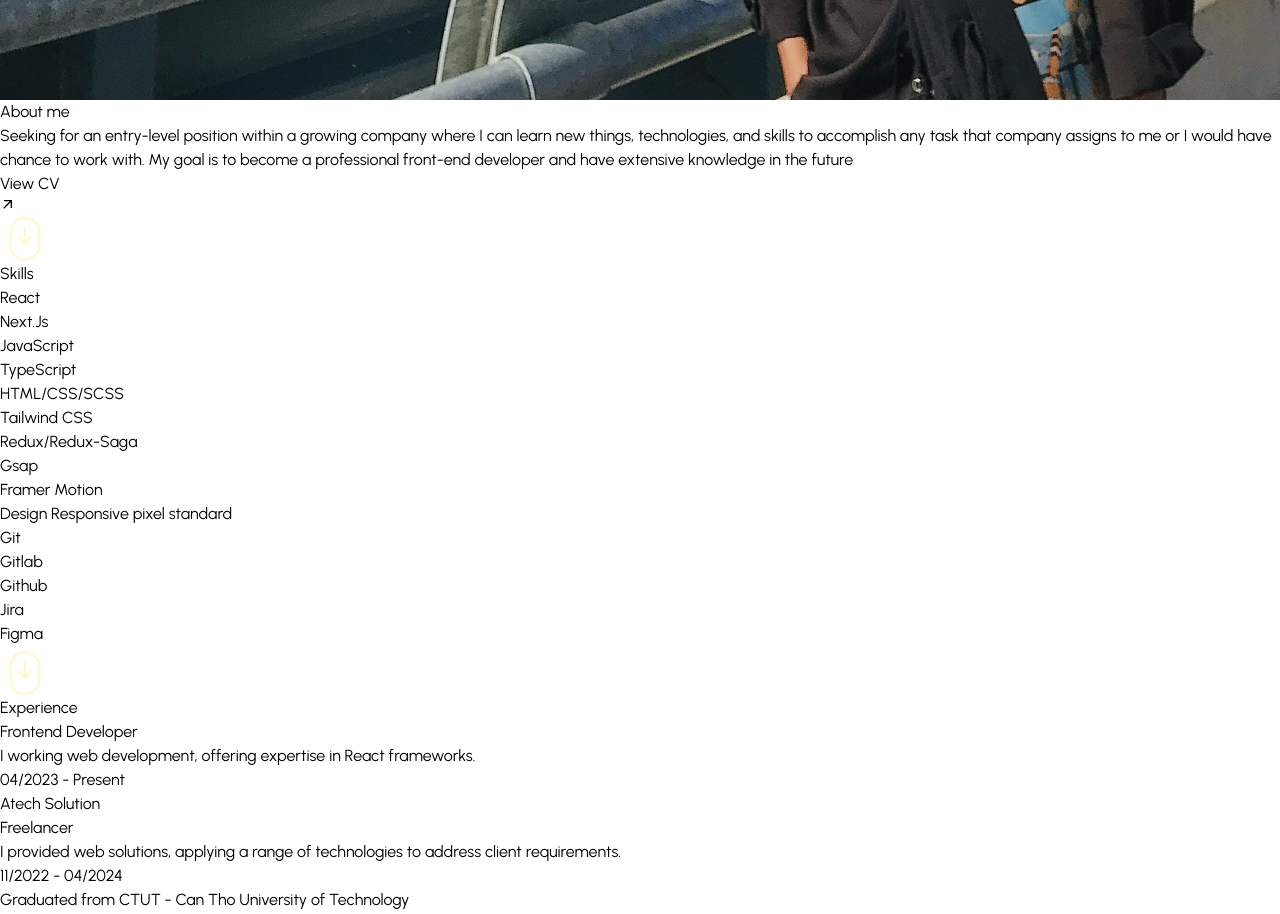
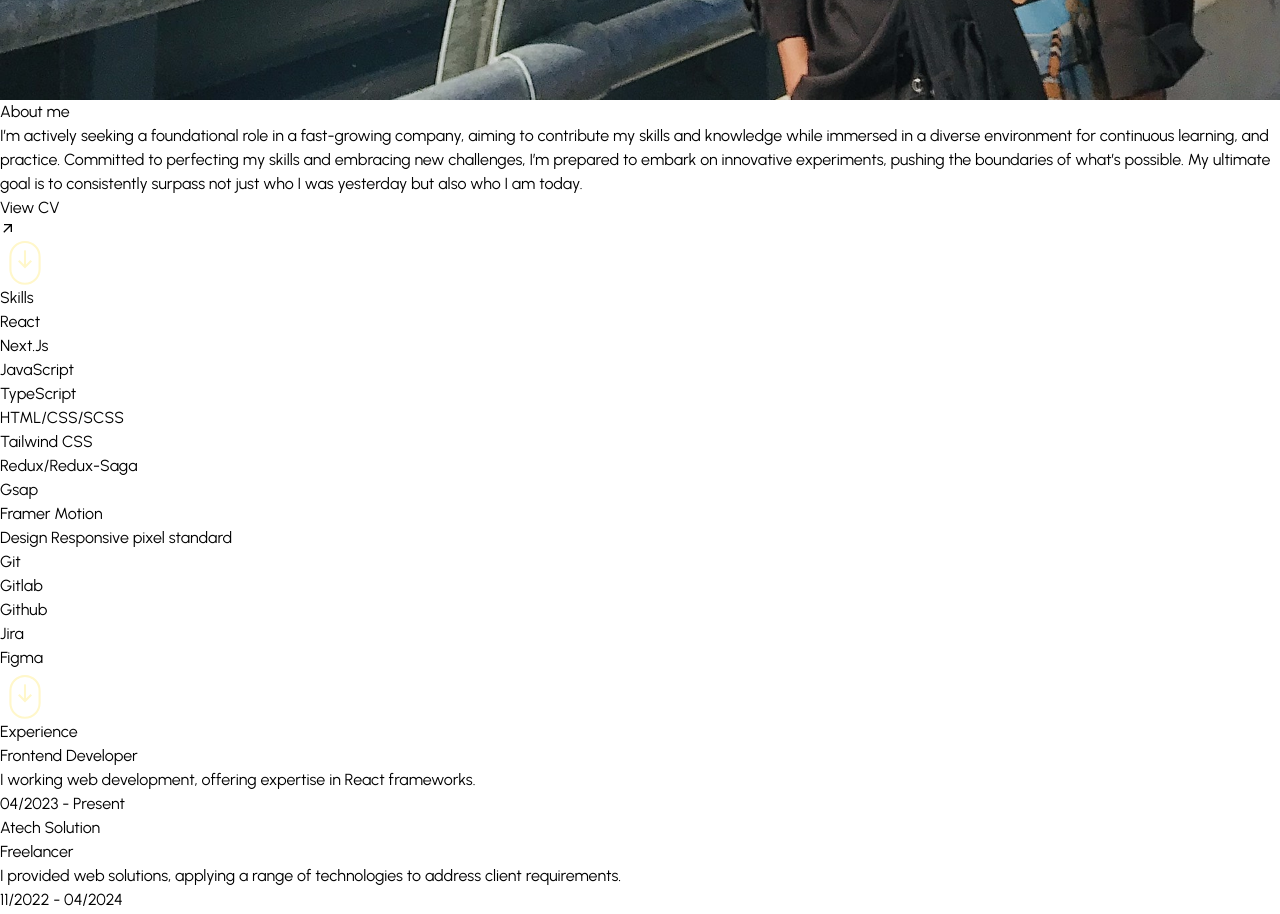
Before and after one commit to KieenLu/portfolio, a Next.js app: page /about in a window 1280 px wide. Shown: the part 1800-2714 px from the top of the page. Built offline with nearby package versions, Linux system fonts and the light colour scheme.

Commit message:
feat: update cv and summary in about page

```diff
--- a/src/app/about/page.tsx
+++ b/src/app/about/page.tsx
@@ -64,16 +64,19 @@ const AboutPage = () => {
                 About me
               </HeadingCustom>
               <p className="text-lg">
-                Seeking for an entry-level position within a growing company
-                where I can learn new things, technologies, and skills to
-                accomplish any task that company assigns to me or I would have
-                chance to work with. My goal is to become a professional
-                front-end developer and have extensive knowledge in the future
+                I’m actively seeking a foundational role in a fast-growing
+                company, aiming to contribute my skills and knowledge while
+                immersed in a diverse environment for continuous learning, and
+                practice. Committed to perfecting my skills and embracing new
+                challenges, I’m prepared to embark on innovative experiments,
+                pushing the boundaries of what’s possible. My ultimate goal is
+                to consistently surpass not just who I was yesterday but also
+                who I am today.
               </p>
 
               <div className="flex justify-end">
                 <a
-                  download={"Frontend_Developer_LuTrungKien.pdf"}
+                  download={"Frontend-Developer_Lu-Trung-Kien.pdf"}
                   href={cvLink}
                   className={clsx(
                     "group relative flex w-fit items-center justify-center overflow-hidden rounded-md border-2 border-slate-900 bg-slate-50  px-4 py-2 font-bold transition-transform ease-out  hover:scale-105",
```
Also changed, not shown: 1 other file (tests, documents, lock files or other folders).
